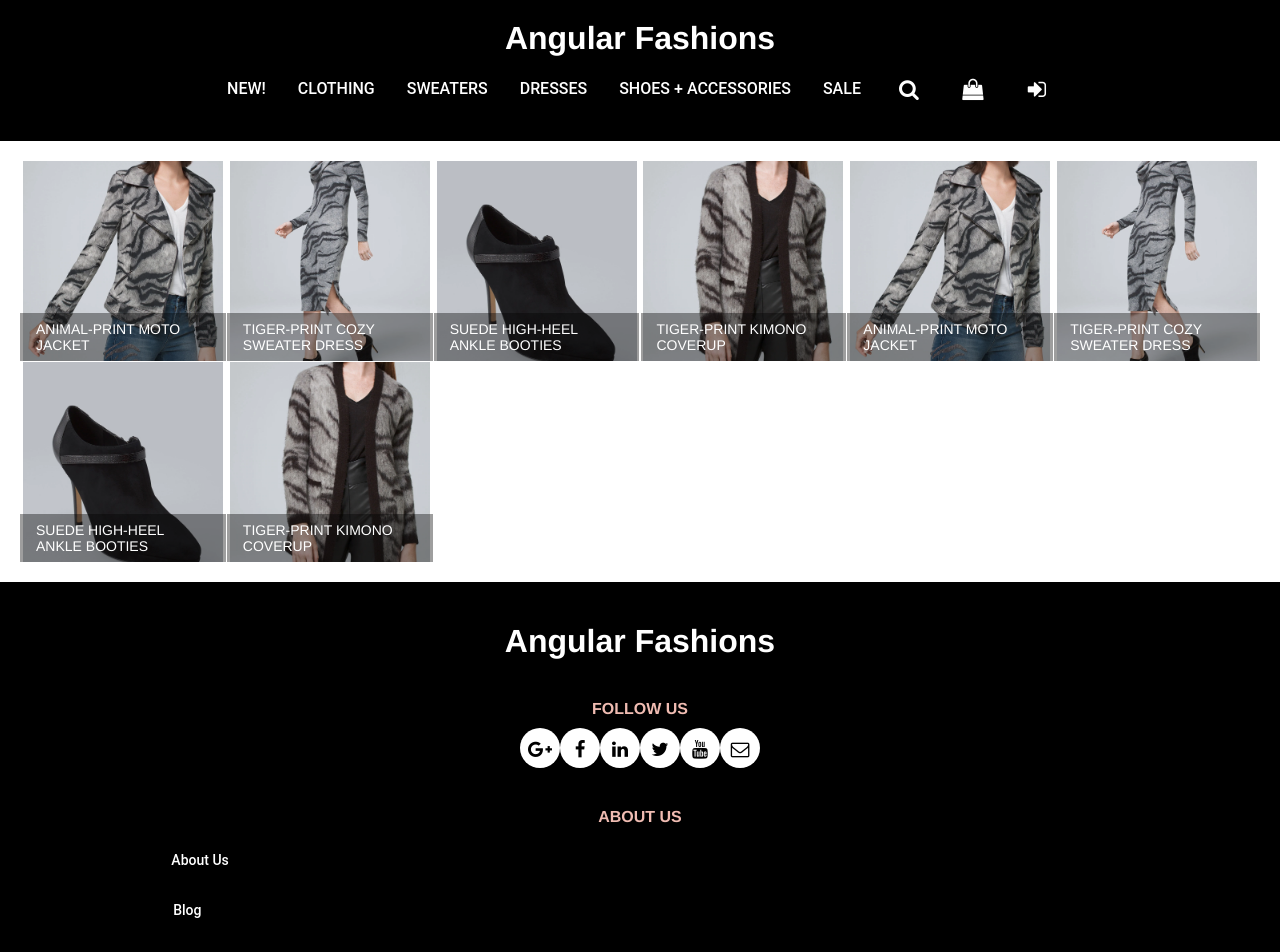
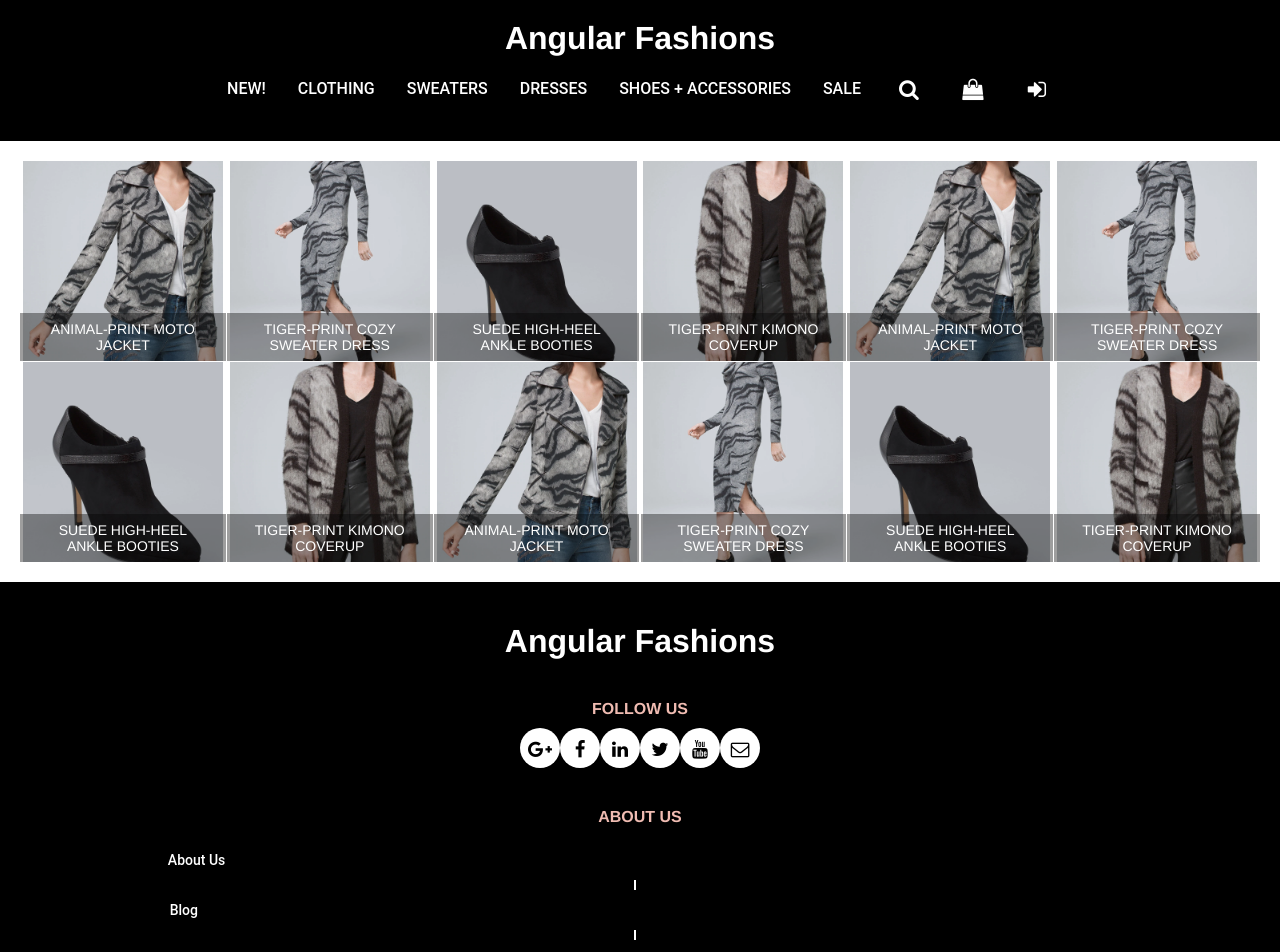
Before and after one commit to graysonch/angularFashions, an Angular app: page /items/all in a window 1280 px wide. Shown: the top 952 px of the page. Built offline with nearby package versions, Linux system fonts and the light colour scheme.

Commit message:
Fix vertical divider and added NEW and SALE text

```diff
--- a/src/app/footer/footer.component.html
+++ b/src/app/footer/footer.component.html
@@ -25,7 +25,7 @@
     <div>
       <mat-list dense class="inline-list">
         <mat-list-item><a mat-button routerLink='/home'>About Us</a></mat-list-item>
-        <mat-divider [vertical]="true"></mat-divider>
+        <mat-divider style="color: white" [vertical]="true"></mat-divider>
         <mat-list-item><a mat-button routerLink='/home'>Blog</a></mat-list-item>
         <mat-divider [vertical]="true"></mat-divider>
         <mat-list-item><a mat-button routerLink='/home'>Insights</a></mat-list-item>
--- a/src/app/footer/footer.component.scss
+++ b/src/app/footer/footer.component.scss
@@ -55,14 +55,17 @@ $list-height: 12px;
             color: white;
         }
 
-        .mat-divider-vertical {
-            height: 10px;
-            border-top-color: white;
-            color: white;
+        .mat-divider {
+            display: block;
+            margin: 0;
+            height: 8px;
+            border-width: 1px;
+            border-color:  white;
+            border-style: solid;
             @media only screen and (max-width: 400px) {
                 display: none;
             }
-        }
+         }
     }
 }
 
--- a/src/app/header/header.component.html
+++ b/src/app/header/header.component.html
@@ -8,12 +8,12 @@
   </div>
   <div fxHide.lt-md="true" fxLayout="row">
     <mat-toolbar color="primary">
-        <a mat-button [routerLink]="['/items', 'all']" routerLinkActive='active'>NEW!</a>
+        <a mat-button [routerLink]="['/items', 'new']" routerLinkActive='active'>NEW!</a>
         <a mat-button [routerLink]="['/items', 'all']" routerLinkActive='active'>CLOTHING</a>
         <a mat-button [routerLink]="['/items', 'sweaters']" routerLinkActive='active'>SWEATERS</a>
         <a mat-button [routerLink]="['/items', 'dresses']" routerLinkActive='active'>DRESSES</a>
         <a mat-button [routerLink]="['/items', 'shoes_and_accessories']" routerLinkActive='active'>SHOES + ACCESSORIES</a>
-        <a mat-button [routerLink]="['/items', 'all']" routerLinkActive='active'>SALE</a>
+        <a mat-button [routerLink]="['/items', 'sale']" routerLinkActive='active'>SALE</a>
         <a mat-button [routerLink]="['/items', 'all']" routerLinkActive='active'><span class="fa fa-search fa-lg"></span></a>
         <a mat-button [routerLink]="['/items', 'all']" routerLinkActive='active'><span class="fa fa-shopping-bag fa-lg"></span></a>
         <a mat-button [routerLink]="['/items', 'all']" routerLinkActive='active'><span class="fa fa-sign-in fa-lg"></span></a>
@@ -22,10 +22,10 @@
 
   <div fxHide.gt-sm="true" fxLayout="row">
     <mat-toolbar color="primary" class="icon-bar">
-      <a mat-button routerLink="/menu" routerLinkActive='active'><span class="fa fa-list fa-md"></span> MENU</a>
-      <a mat-button routerLink="" routerLinkActive='active'><span class="fa fa-search fa-md"></span> SEARCH</a>
-      <a mat-button routerLink="" routerLinkActive='active'><span class="fa fa-shopping-bag fa-md"></span> BAG</a>
-      <a mat-button routerLink="" routerLinkActive='active'><span class="fa fa-sign-in fa-md"></span> LOGIN</a>
+      <a mat-button [routerLink]="['/items', 'all']" routerLinkActive='active'><span class="fa fa-list fa-md"></span> MENU</a>
+      <a mat-button [routerLink]="['/items', 'all']" routerLinkActive='active'><span class="fa fa-search fa-md"></span> SEARCH</a>
+      <a mat-button [routerLink]="['/items', 'all']" routerLinkActive='active'><span class="fa fa-shopping-bag fa-md"></span> BAG</a>
+      <a mat-button [routerLink]="['/items', 'all']" routerLinkActive='active'><span class="fa fa-sign-in fa-md"></span> LOGIN</a>
     </mat-toolbar>
   </div>
 </div>
--- a/src/app/items/items.component.html
+++ b/src/app/items/items.component.html
@@ -8,6 +8,8 @@
         <img height="250px" width="200" src="{{ item.image }}" alt={{item.name}}>
         <mat-grid-tile-footer>
           <h1>{{item.name | uppercase}}</h1>
+          <h1 class="sale" *ngIf="category === 'sale'" >SALE!</h1>
+          <h1 class="new" *ngIf="category === 'new'" >NEW!</h1>
         </mat-grid-tile-footer>
       </mat-grid-tile>
     </mat-grid-list>
--- a/src/app/items/items.component.scss
+++ b/src/app/items/items.component.scss
@@ -1,12 +1,38 @@
 
-.mat-grid-list {
+$font-family: "Helvetica";
 
-    @media only screen and (min-width: 400px) {
-        cols: 6;
+.mat-grid-tile-footer {
+    background-color: black;
+    color: white;
+    text-align: center;
+    font-family: $font-family;
+    // @include zero-margin(20px, 0px);
+
+    h1.sale {
+        color: red;
     }
 
-    @media only screen and (max-width: 400px) {
-        cols: 2;
+    h1.new {
+        color: yellow;
     }
 
+    h1 {
+
+
+        @media only screen and (max-width: 400px) {
+            font-size: 8px;
+        }
+        @media only screen and (min-width: 401px) and (max-width: 600px) {
+            font-size: 9px;
+        }
+        @media only screen and (min-width: 601px) and (max-width: 800px) {
+            font-size: 10px;
+        }
+        @media only screen and (min-width: 801px) and (max-width: 1050px) {
+            font-size: 11px;
+        }
+        @media only screen and (min-width: 1051px) and (max-width: 1200px) {
+            font-size: 12px;
+        }
+    }
 }
--- a/src/app/items/items.component.ts
+++ b/src/app/items/items.component.ts
@@ -16,7 +16,7 @@ export class ItemsComponent implements OnInit {
 
   selectedItem: Item;
 
-  category: string;
+  category: string = 'all';
 
   breakpoint: number;
 
@@ -27,7 +27,8 @@ export class ItemsComponent implements OnInit {
       }
 
   ngOnInit() {
-    this.refreshItems('all');
+    // this.refreshItems('all');
+    this.refreshItems(this.category);
     this.setBreakPoint()
   }
 
@@ -37,7 +38,8 @@ export class ItemsComponent implements OnInit {
 
   refreshItems(category: string) {
     console.log(category);
-    if (category === 'all') {
+    this.category = category;
+    if (category === 'all' || category === 'sale' || category === 'new') {
       this.items = this.itemService.getItems();
     }
     else {
--- a/src/app/shared/items.ts
+++ b/src/app/shared/items.ts
@@ -80,5 +80,45 @@ export const ITEMS: Item[] = [
         shade: 'grey',
         price: '110.00',
         description: 'This elevated coverup will be your newfound essential.'
+    },
+    {
+        id: '8',
+        name: 'ANIMAL-PRINT MOTO JACKET',
+        image: '/assets/images/570297572_922_large.webp',
+        category: 'jacket',
+        dob: '2012-10-16T17:57:28.556094Z',
+        shade: 'grey',
+        price: '160.00',
+        description: 'Our best-selling moto jacket silhouette in a textured animal print.'
+    },
+    {
+        id: '9',
+        name: 'TIGER-PRINT COZY SWEATER DRESS',
+        image: '/assets/images/570298851_922_large.webp',
+        category: 'dresses',
+        dob: '2012-10-16T17:57:28.556094Z',
+        shade: 'grey',
+        price: '130.00',
+        description: 'Incredibly soft and comfy sweater dress with a buttery soft fabric.'
+    },
+    {
+        id: '10',
+        name: 'SUEDE HIGH-HEEL ANKLE BOOTIES',
+        image: '/assets/images/570299512_001_large.webp',
+        category: 'shoes_and_accessories',
+        dob: '2012-10-16T17:57:28.556094Z',
+        shade: 'black',
+        price: '165.00',
+        description: 'Crocodile-textured accents complement the soft suede on these high-heel ankle booties.'
+    },
+    {
+        id: '11',
+        name: 'TIGER-PRINT KIMONO COVERUP',
+        image: '/assets/images/570298252_922_large.webp',
+        category: 'sweaters',
+        dob: '2012-10-16T17:57:28.556094Z',
+        shade: 'grey',
+        price: '110.00',
+        description: 'This elevated coverup will be your newfound essential.'
     }
 ];
```
